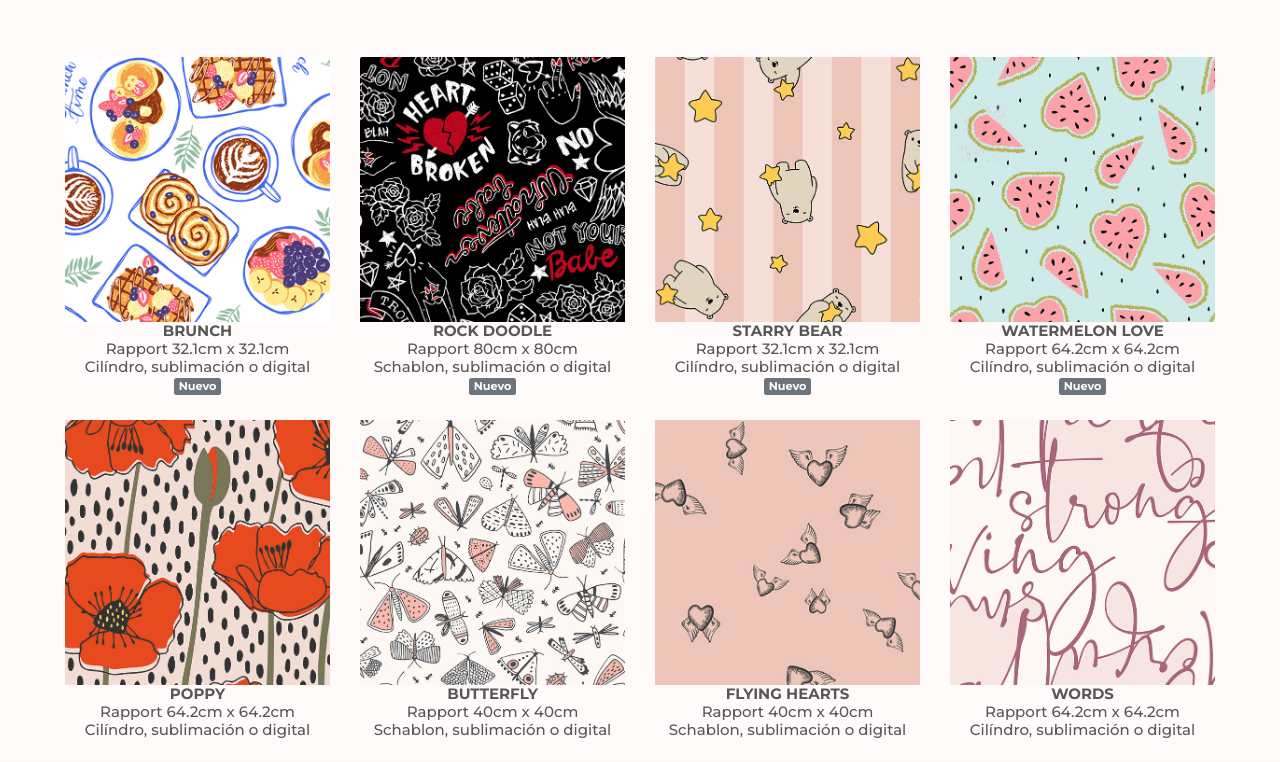
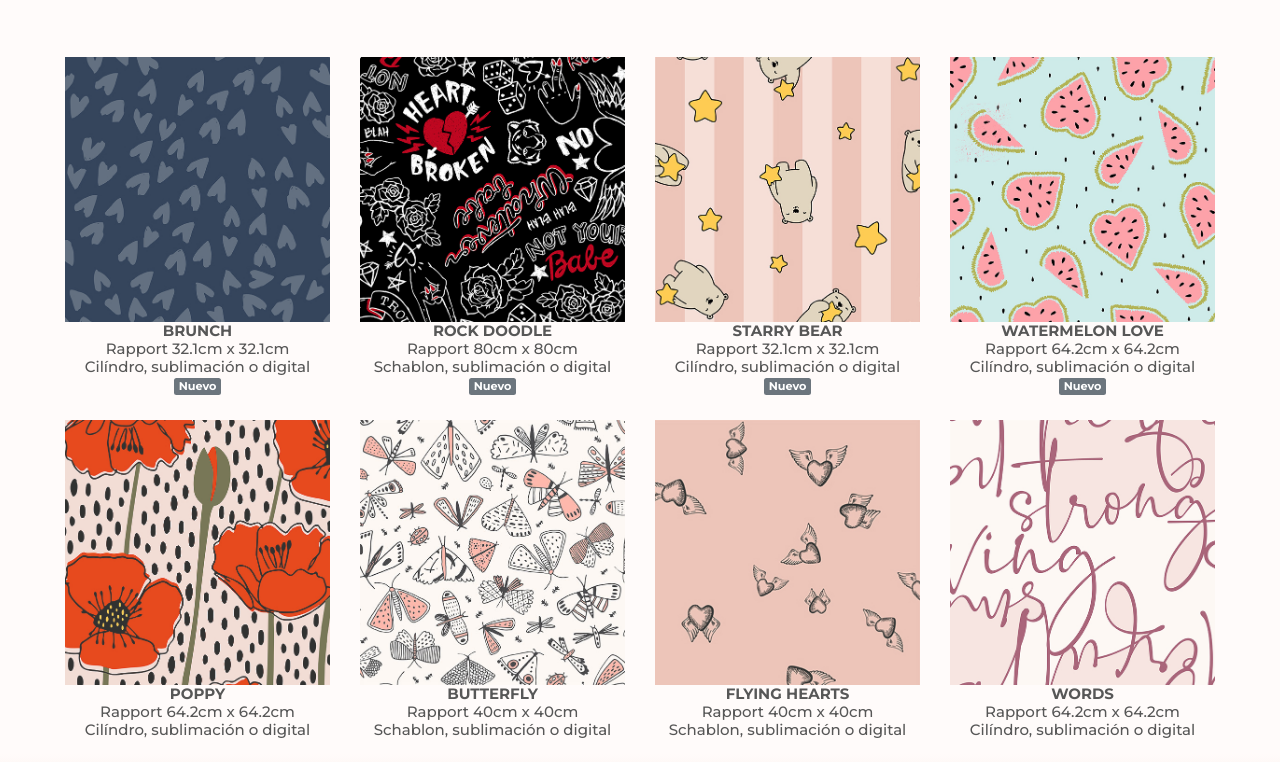
Before and after one commit to mmxifra/mmx-textile, a website: page views/projects.html in a window 1280 px wide. Shown: the part 1364-2126 px from the top of the page. Drawn offline with nearby package versions, Linux system fonts and the light colour scheme.

Commit message:
cambio de imagen en proyectos

```diff
--- a/views/projects.html
+++ b/views/projects.html
@@ -109,7 +109,7 @@
 					<p class="projectData__content__text">Si te interesa alguno de estos diseños, <a href="../views/contact.html">escribime!</a></p>
 				</div>
 				<div class="col-lg-3 col-md-6 col-xs-12 projectData__img">
-					<img src="../assets/img/line/brunch.jpg" alt="brunch">
+					<img src="../assets/img/line/heart1.jpg" alt="corazones">
 					<h4><STRONG> BRUNCH </STRONG><br> Rapport 32.1cm x 32.1cm <br>Cilíndro, sublimación o digital <span class="badge badge-secondary"> Nuevo </span> </h4>
 				</div>
 				<div class="col-lg-3 col-md-6 col-xs-12 projectData__img">
```
